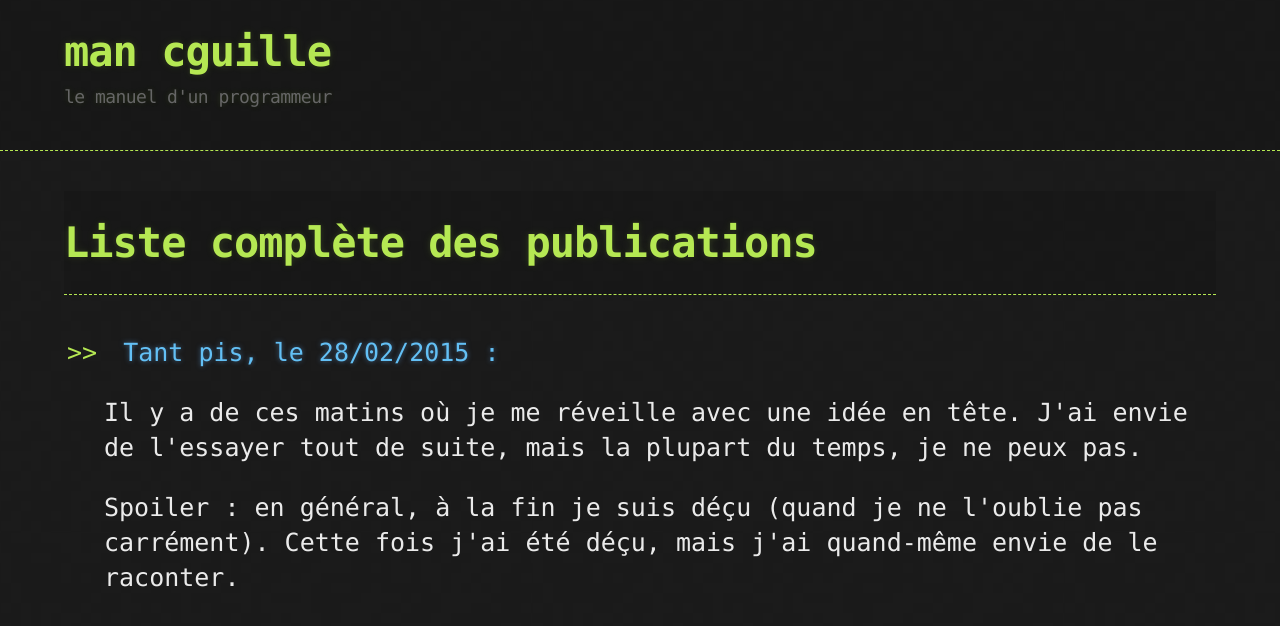
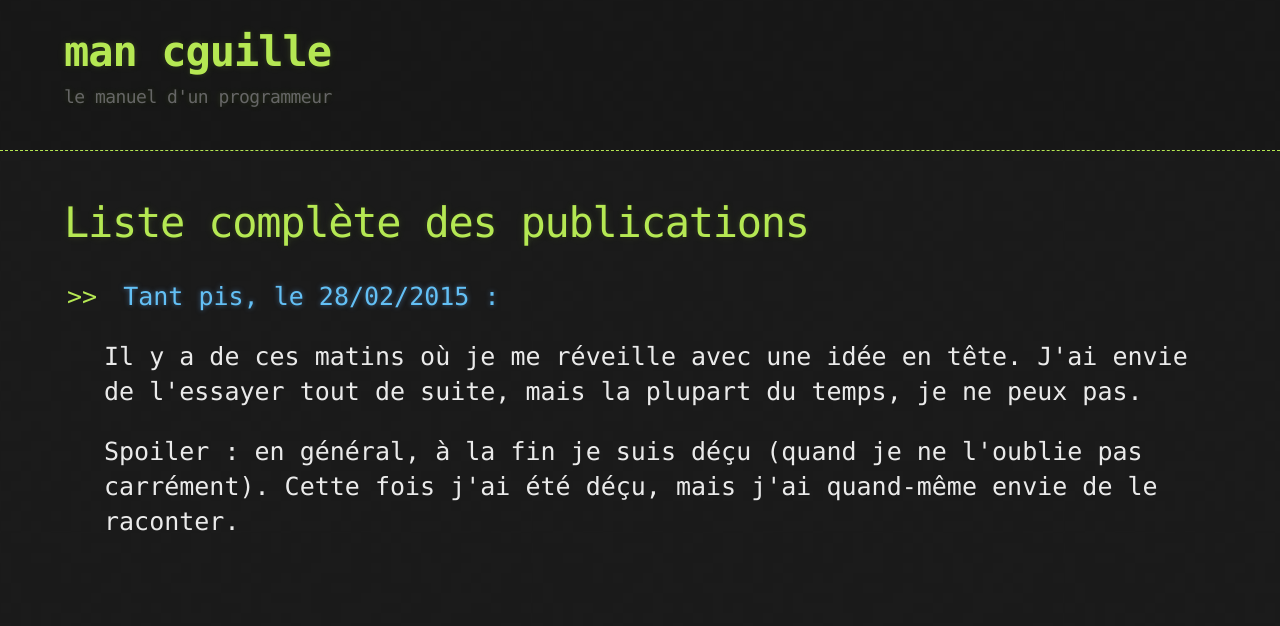
Before and after one commit to cGuille/cGuille.github.io, a Jekyll site: the page built from posts.html, in a window 1280 px wide. Shown: the top 626 px of the page. Built offline with Jekyll 4.4.1, drawn with Linux system fonts in a browser that asks for light colours.

Commit message:
Do not use header outside of header

```diff
--- a/_layouts/page.html
+++ b/_layouts/page.html
@@ -2,9 +2,7 @@
 layout: default
 ---
 
-<header>
-  <h1>{{ page.title }}</h1>
-</header>
+<h1>{{ page.title }}</h1>
 <section class="page-content">
 {{ content }}
 </section>
--- a/_layouts/post.html
+++ b/_layouts/post.html
@@ -3,9 +3,7 @@ layout: default
 ---
 
 <article class="post">
-  <header>
-    <h1>{{ page.title }}</h1>
-  </header>
+  <h1>{{ page.title }}</h1>
   <div class="post-content">
 {{ content }}
   </div>
```
